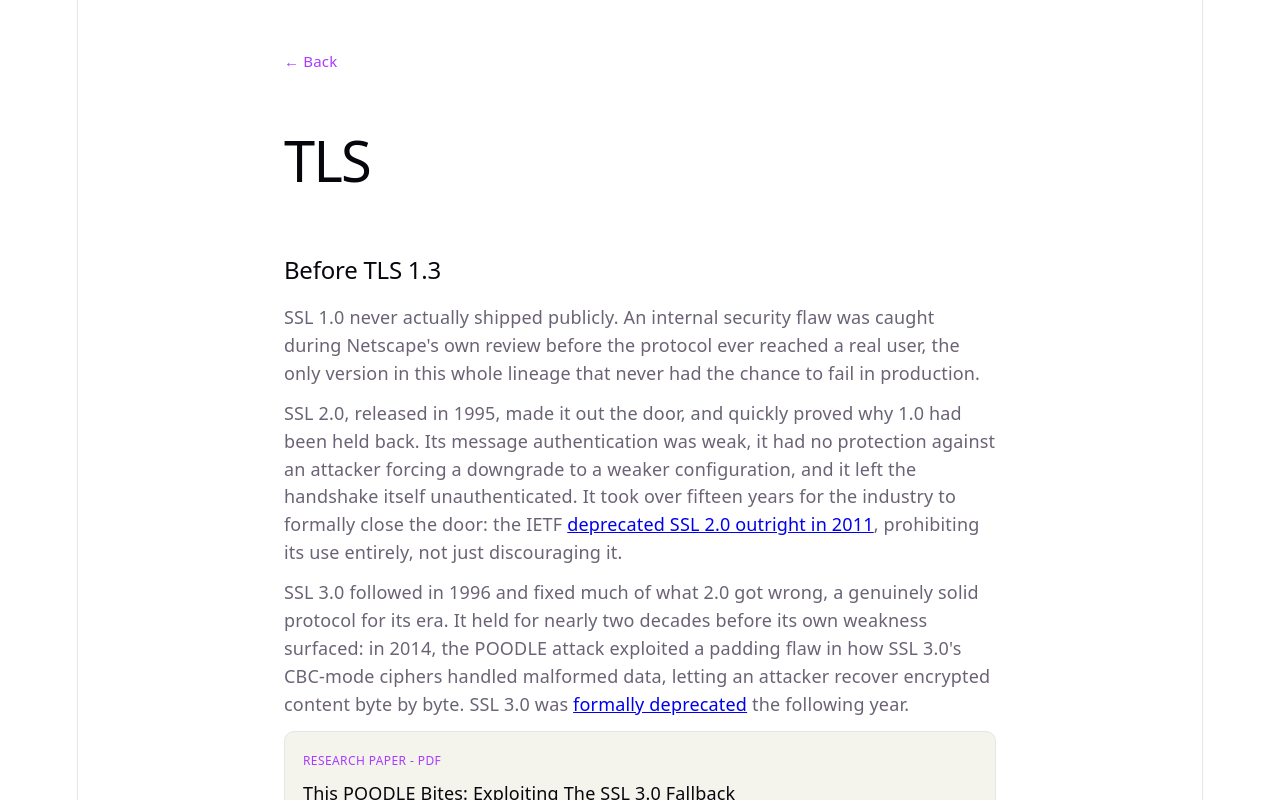
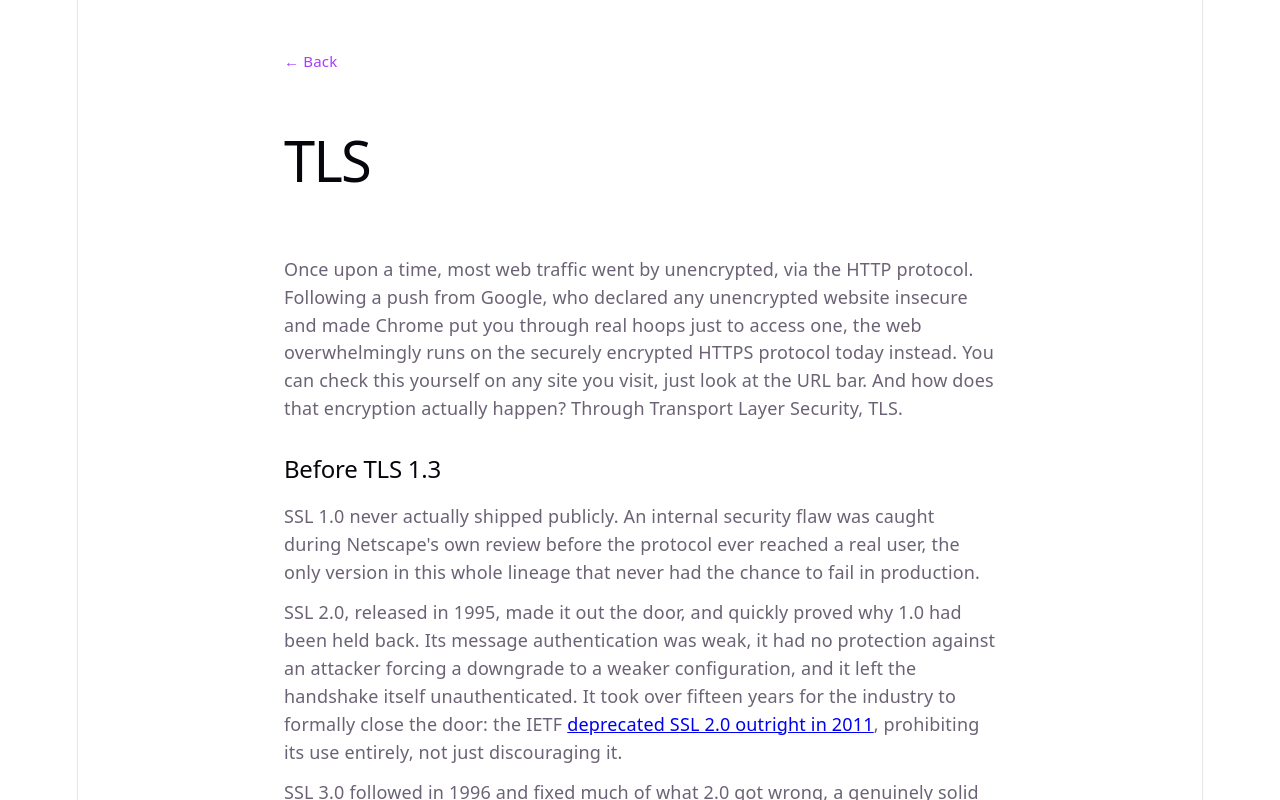
Before and after one commit to gillo7/CryptoMaths, a React (Vite) app in the folder frontend/: page /tls in a window 1280 px wide. Shown: the top 800 px of the page. Built offline with nearby package versions, Linux system fonts and the light colour scheme.

Commit message:
Add intro paragraph to TLS chapter, above Before TLS 1.3

```diff
--- a/frontend/src/pages/Tls.tsx
+++ b/frontend/src/pages/Tls.tsx
@@ -12,6 +12,19 @@ function Tls() {
       </Link>
 
       <h1>TLS</h1>
+
+      <section>
+        <p>
+          Once upon a time, most web traffic went by unencrypted, via
+          the HTTP protocol. Following a push from Google, who declared
+          any unencrypted website insecure and made Chrome put you
+          through real hoops just to access one, the web overwhelmingly
+          runs on the securely encrypted HTTPS protocol today instead.
+          You can check this yourself on any site you visit, just look
+          at the URL bar. And how does that encryption actually happen?
+          Through Transport Layer Security, TLS.
+        </p>
+      </section>
 
       <section>
         <h2>Before TLS 1.3</h2>
```
